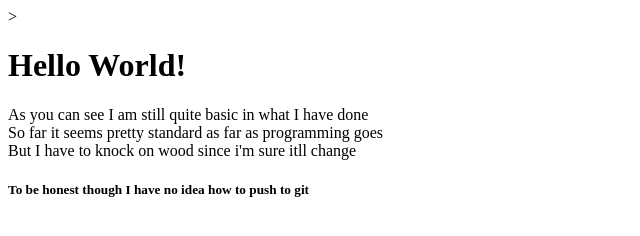
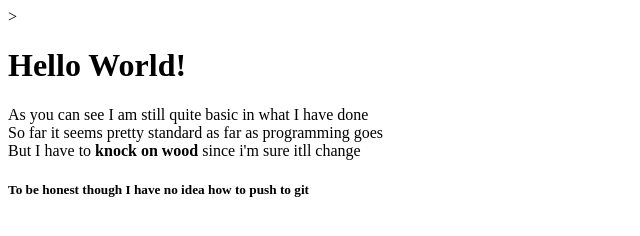
Before and after one commit to gruenkyle/odin_first_html, a plain HTML site: page index.html in a window 1280 px wide. Shown: the full height of the page, 0-640 px from the left. Drawn offline with Linux system fonts and the light colour scheme.

```diff
--- a/index.html
+++ b/index.html
@@ -17,12 +17,14 @@ telling the browser what html to render -->>
 
     <!-- Actual body of the webpage-->
     <body>
-        <h1>Hello World!</h1>
+        <h1>
+            Hello World!
+        </h1>
 
         <p>
             As you can see I am still quite basic in what I have done <br>
             So far it seems pretty standard as far as programming goes <br>
-            But I have to knock on wood since i'm sure itll change <br>
+            But I have to <strong>knock on wood </strong> since i'm sure itll change <br>
         </p>
 
         <h5> To be honest though I have no idea how to push to git</h5>
```
